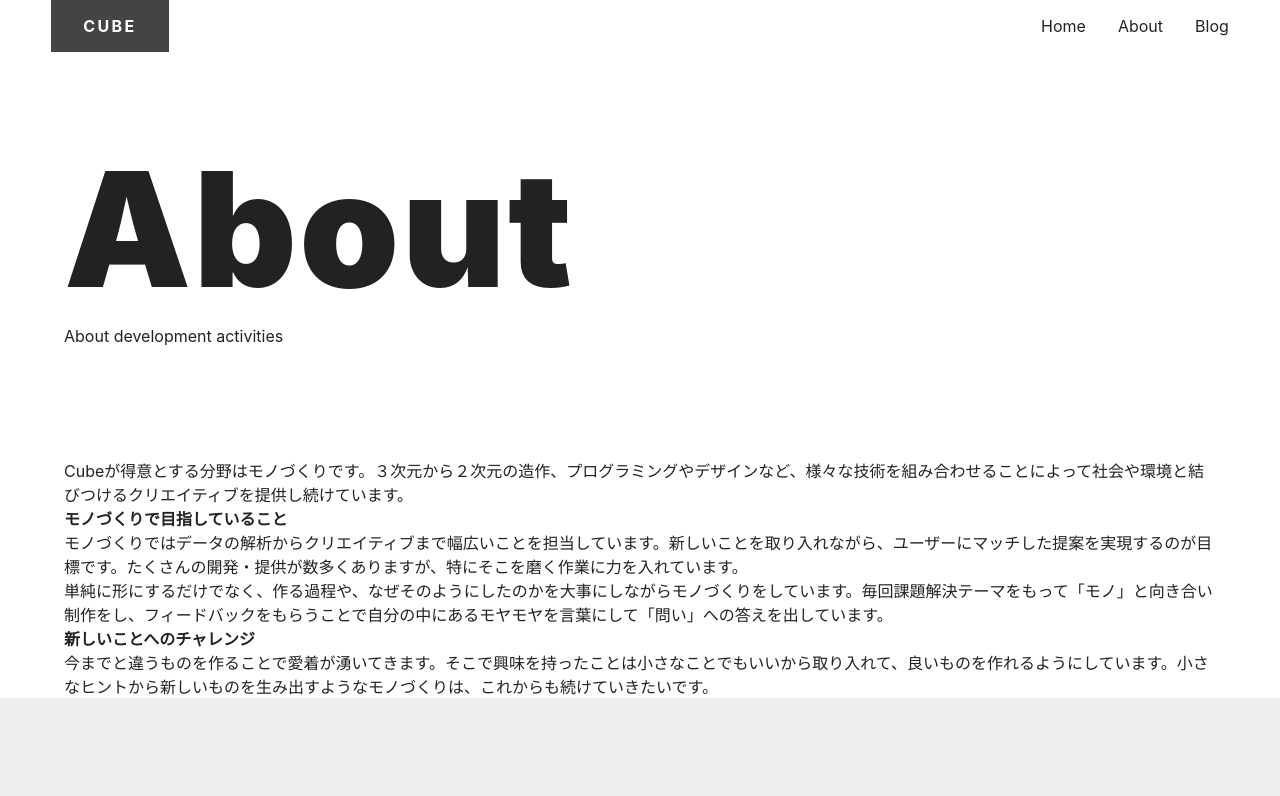
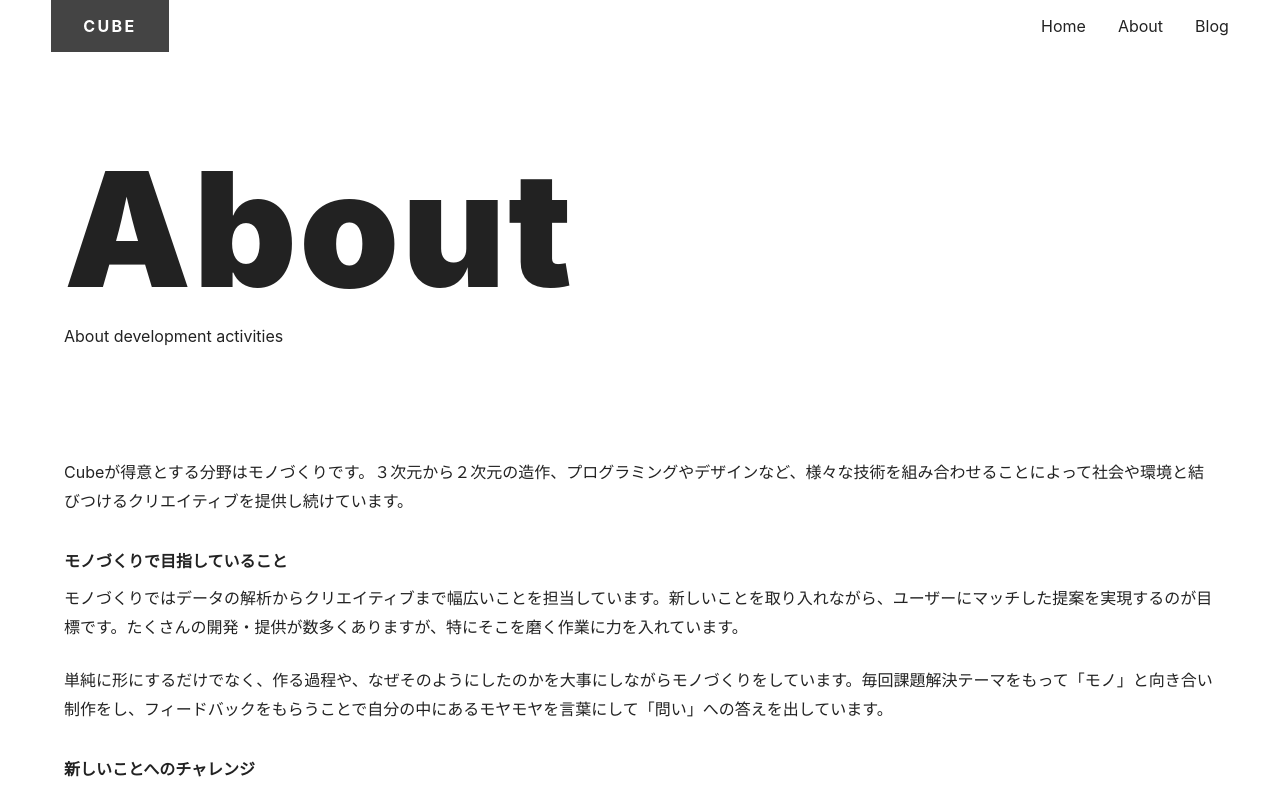
Before and after one commit to Kai-Itakura/nextjs-react-blog, a Next.js app: page /about in a window 1280 px wide. Shown: the top 796 px of the page. Built offline with nearby package versions, Linux system fonts and the light colour scheme.

Commit message:
✨ PostBody.jsxを作成し、本文のレイアウトを整えました。

```diff
--- /dev/null
+++ b/assets/css/post-body.module.css
@@ -0,0 +1,18 @@
+.stack > * + * {
+  margin-top: var(--stack-space, 1.5em);
+}
+.stack h2,
+.stack h3 {
+  --stack-space: 2em;
+}
+.stack h2 + *,
+.stack h3 + * {
+  --stack-space: .8em;
+}
+.stack p {
+  line-height: 1.8;
+}
+.stack ul {
+  padding: revert;
+  list-style: revert;
+}
--- /dev/null
+++ b/assets/css/post-body.module.min.css
@@ -0,0 +1 @@
+.stack>*+*{margin-top:var(--stack-space, 1.5em)}.stack h2,.stack h3{--stack-space: 2em}.stack h2+*,.stack h3+*{--stack-space: .8em}.stack p{line-height:1.8}.stack ul{padding:revert;list-style:revert}
--- /dev/null
+++ b/components/post-body.jsx
@@ -0,0 +1,11 @@
+import classes from 'styles/post-body.module.scss';
+
+const PostBody = ({ children }) => {
+    return (
+        <div className={classes.stack}>
+            {children}
+        </div>
+    );
+}
+
+export default PostBody;
--- a/pages/about.jsx
+++ b/pages/about.jsx
@@ -1,4 +1,5 @@
 import Container from "@/components/container";
+import PostBody from "@/components/post-body";
 import Hero from "components/hero";
 
 const About = () => {
@@ -8,6 +9,7 @@ const About = () => {
                 title='About'
                 subtitle='About development activities'
             />
+            <PostBody>
                 <p>
                     Cubeが得意とする分野はモノづくりです。３次元から２次元の造作、プログラミングやデザインなど、様々な技術を組み合わせることによって社会や環境と結びつけるクリエイティブを提供し続けています。
                 </p>
@@ -22,6 +24,7 @@ const About = () => {
                 <p>
                     今までと違うものを作ることで愛着が湧いてきます。そこで興味を持ったことは小さなことでもいいから取り入れて、良いものを作れるようにしています。小さなヒントから新しいものを生み出すようなモノづくりは、これからも続けていきたいです。
                 </p>
+            </PostBody>
         </Container>
     )
 }
--- /dev/null
+++ b/styles/post-body.module.scss
@@ -0,0 +1,24 @@
+.stack {
+
+    &>*+* {
+        margin-top: var(--stack-space, 1.5em);
+    }
+
+    h2,
+    h3 {
+        --stack-space: 2em;
+
+        &+* {
+            --stack-space: .8em;
+        }
+    }
+
+    p {
+        line-height: 1.8;
+    }
+
+    ul {
+        padding: revert;
+        list-style: revert;
+    }
+}
```
Lines whose indentation alone changed are shown as unchanged.
